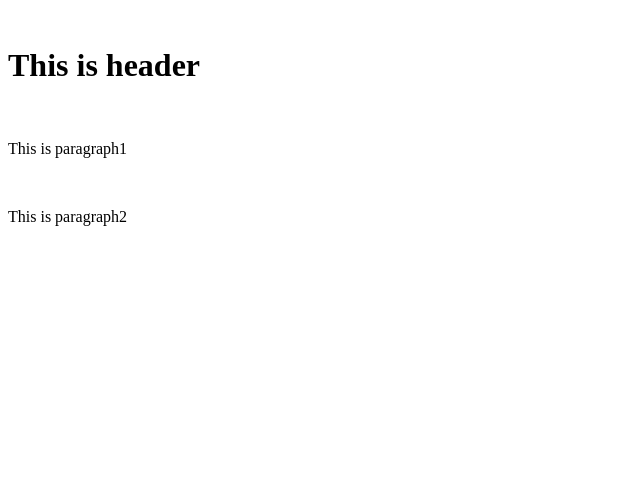
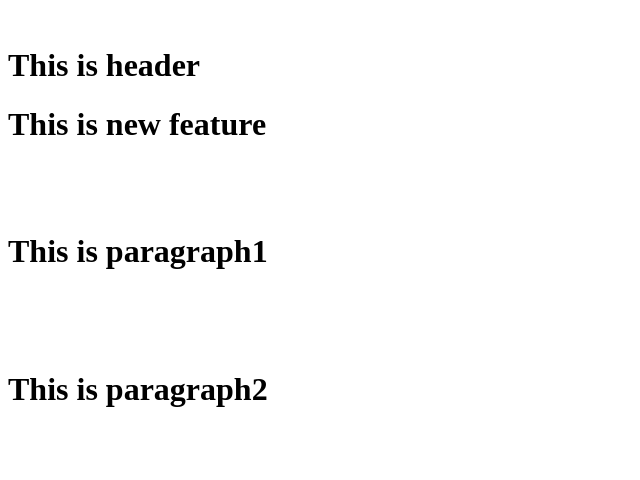
Before and after one commit to orawanpukd/sample-git2, a plain HTML site: page index.html in a window 1280 px wide. Shown: the whole page, without its empty margins (0-640 px from the left). Drawn offline with Linux system fonts and the light colour scheme.

Commit message:
new feature added

```diff
--- a/index.html
+++ b/index.html
@@ -3,6 +3,7 @@
 <head><title>Sample Git</title></head>
 <body>
 <h1>This is header</h1>
+<h1>This is new feature<h1>
 <p>This is paragraph1</p>
 <p>This is paragraph2</p>
 </body>
```
